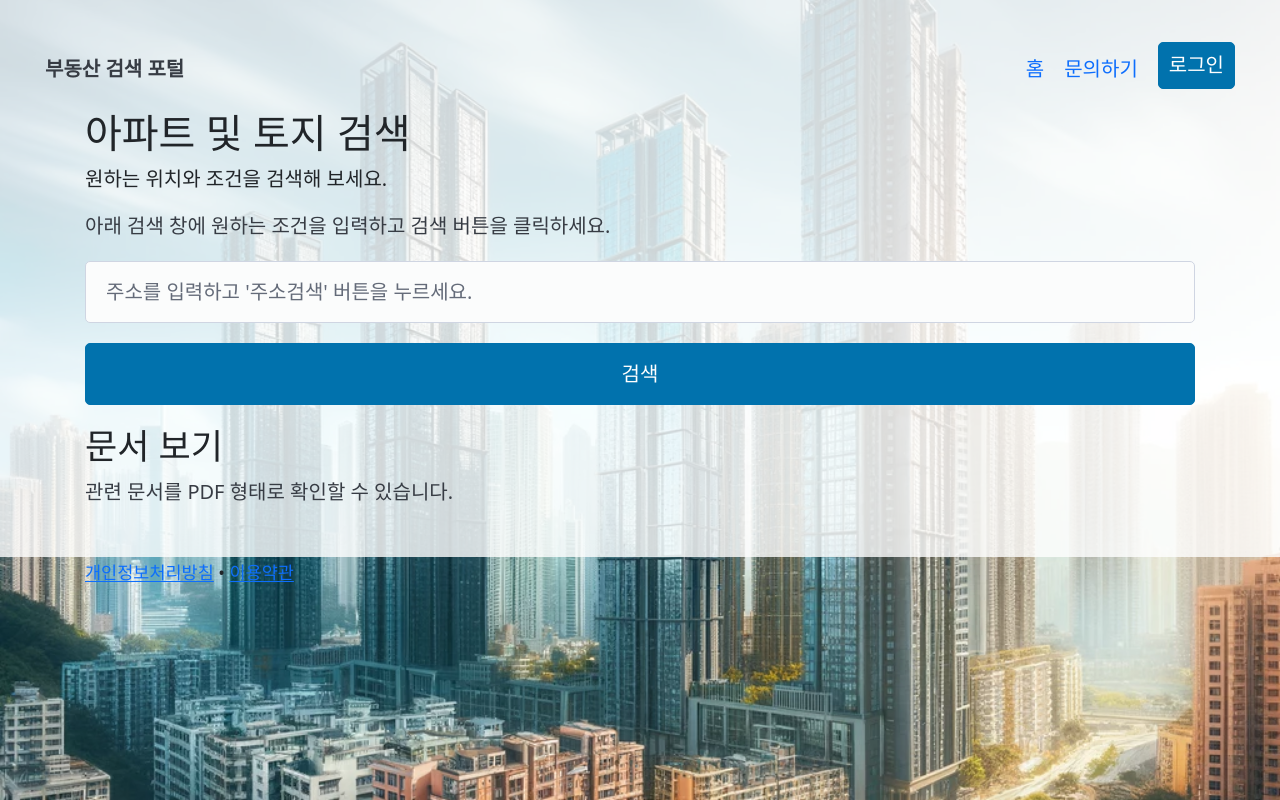
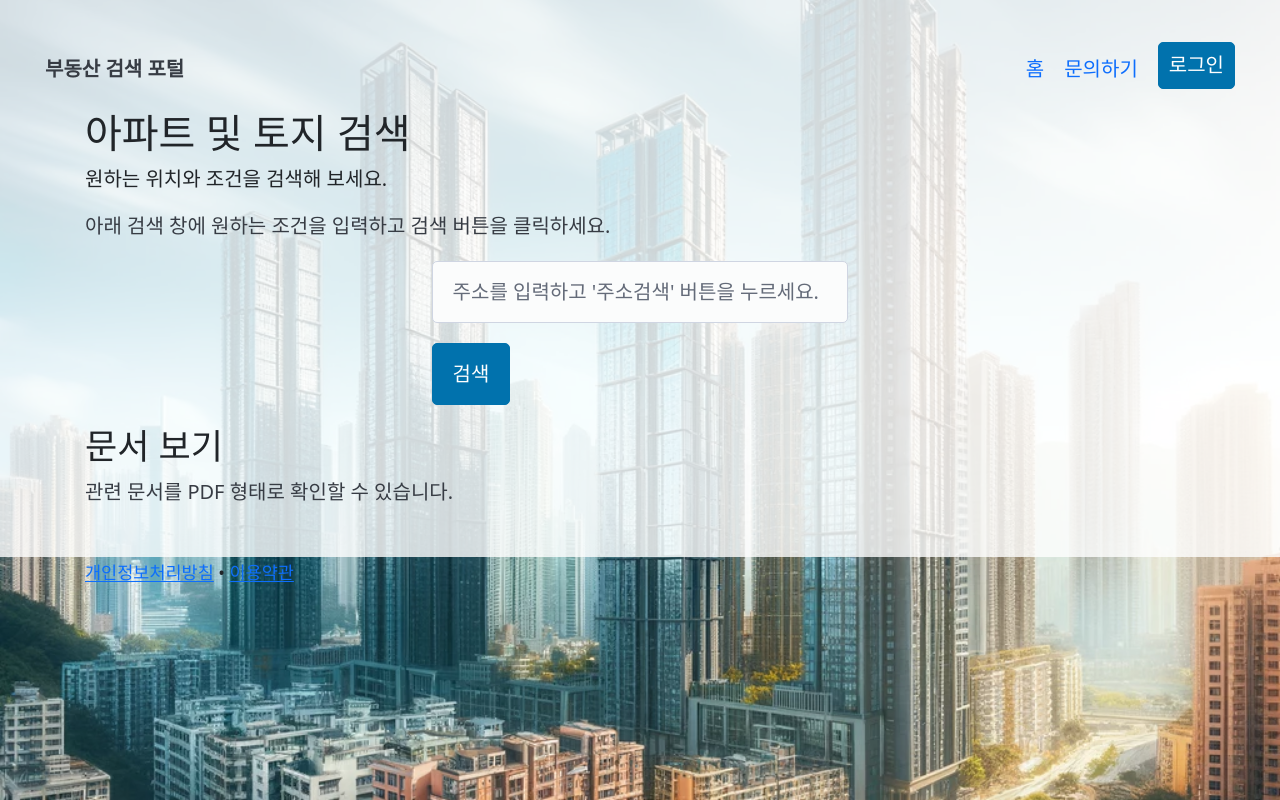
Before and after one commit to JoonYoungKang/apart_re, a React (Create React App) app: page / in a window 1280 px wide. Built offline with nearby package versions, Linux system fonts and the light colour scheme.

Commit message:
20240513

```diff
--- a/src/App.css
+++ b/src/App.css
@@ -28,6 +28,7 @@
   color: #61dafb;
 }
 
+
 @keyframes App-logo-spin {
   from {
     transform: rotate(0deg);
--- a/src/App.js
+++ b/src/App.js
@@ -3,7 +3,6 @@ import React, { useState } from 'react';
 import './styles/App.css'; // CSS 파일 임포트
 import 'bootstrap/dist/css/bootstrap.min.css';
 import Form from 'react-bootstrap/Form';
-import Button from 'react-bootstrap/Button';
 import PdfViewer from './pdfViewers.js';
 import { sendPostRequest, sendPostRequest1, sendPostRequest2, sendPostRequest3 } from './request.js';
 
@@ -21,9 +20,12 @@ function App() {
 
   const [pdfHex, setpdfHex] = useState("");
 
+  const [showSearch, setShowSearch] = useState(true); // 추가된 상태
+
   // 주소 입력 시 세움터 로그인하고 주소 검색해주는 함수
   let handleAddressSearch = () => {
     console.log(address);
+    setShowSearch(false) // 검색 수행 시 검색 바와 버튼 숨기기
 
     sendPostRequest(address).then(() => {
       const addrData = localStorage.getItem('addrObj');
@@ -54,7 +56,9 @@ function App() {
               <h3>원하는 위치와 조건을 검색해 보세요.</h3>
             </hgroup>
             <p>아래 검색 창에 원하는 조건을 입력하고 검색 버튼을 클릭하세요.</p>
-            <주소입력창 setAddress={setAddress} handleAddressSearch={handleAddressSearch} />
+            {/* {showSearch && ( */}
+              <주소입력창 setAddress={setAddress} handleAddressSearch={handleAddressSearch} showSearch={showSearch} />
+            {/* )}  */}
             {addrObj && <주소선택창 addrObj={addrObj} addrkey={addrkey} setAddrkey={setAddrkey} setDongObj={setDongObj} />}
             {dongObj && <동선택창 dongObj={dongObj} dongkey={dongkey} setDongkey={setDongkey} setHoObj={setHoObj}/>}
             {hoObj && <호선택창 hoObj={hoObj} hokey={hokey} setHokey={setHokey} setpdfHex={setpdfHex} />}
@@ -71,18 +75,19 @@ function App() {
   );
 }
 
-function 주소입력창({ setAddress, handleAddressSearch }) {
+function 주소입력창({ setAddress, handleAddressSearch, showSearch }) {
   return (
-    <div>
-      <form action="#" method="get">
+    <div className={`search-container ${!showSearch ? "hide-search" : ""}`}>
+      <form action="#" method="get" onSubmit={(e) => e.preventDefault()}>
         <input type="text" id="search" name="search" placeholder="주소를 입력하고 '주소검색' 버튼을 누르세요." aria-label="검색어" required
-         onChange={(e) => setAddress(e.target.value)} // 입력 값에 따라 주소 상태 업데이트
+          onChange={(e) => setAddress(e.target.value)}
         />
-        <button type="submit" onClick={() => handleAddressSearch()}>검색</button>
+        <button type="button" onClick={handleAddressSearch}>검색</button>
       </form>
     </div>
   );
 }
+
 
 function 주소선택창({ addrObj, addrkey, setAddrkey, setDongObj }) {
 
--- a/src/styles/App.css
+++ b/src/styles/App.css
@@ -9,3 +9,17 @@
     background-color: rgba(255, 255, 255, 0.8);
     padding: 30px;
 }
+
+.search-container {
+    transition: transform 0.5s ease-out, opacity 0.5s ease-out;
+    display: flex;
+    justify-content: center;
+    opacity: 1;
+  }
+
+.hide-search {
+    transform: translateX(-100%);
+    opacity: 0;
+    visibility: hidden;  /* 요소를 보이지 않도록 설정 */
+    transition: visibility 0s 0.5s, transform 0.5s ease-out, opacity 0.5s ease-out;
+  }
```
